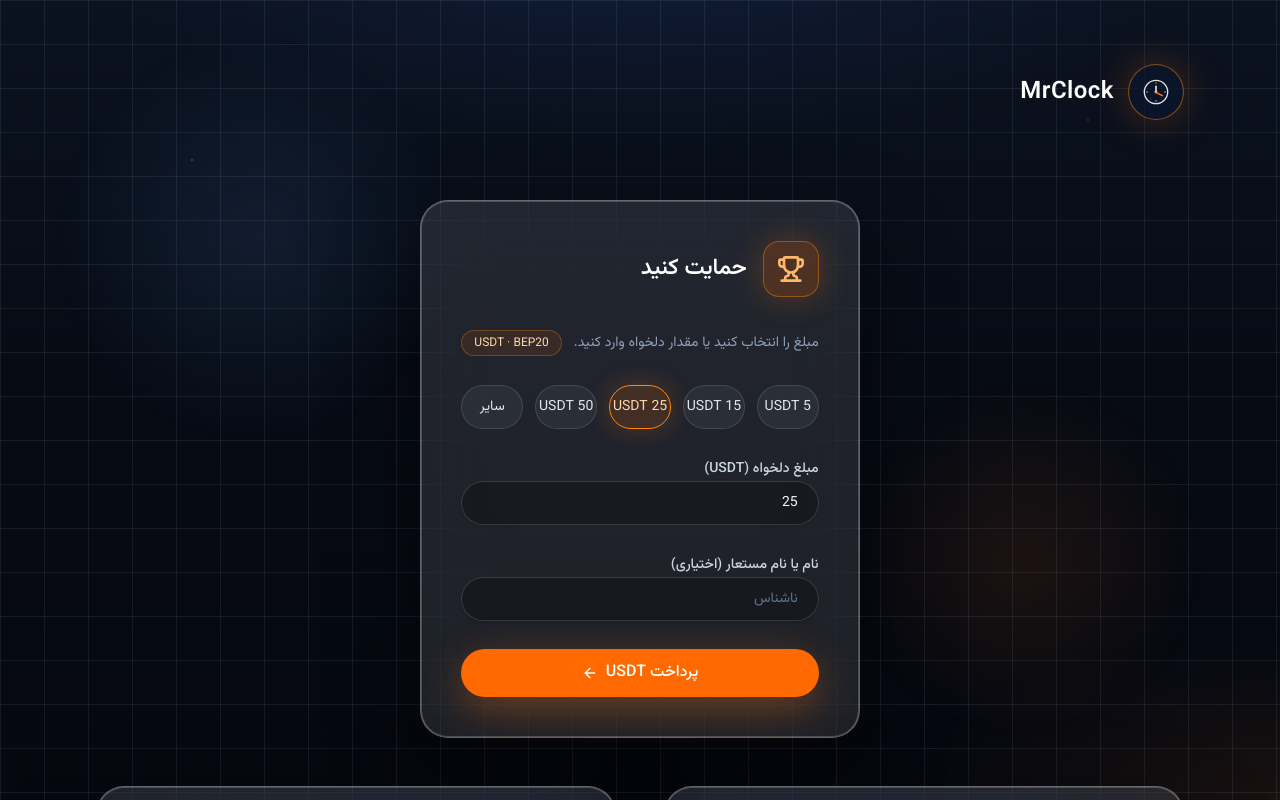
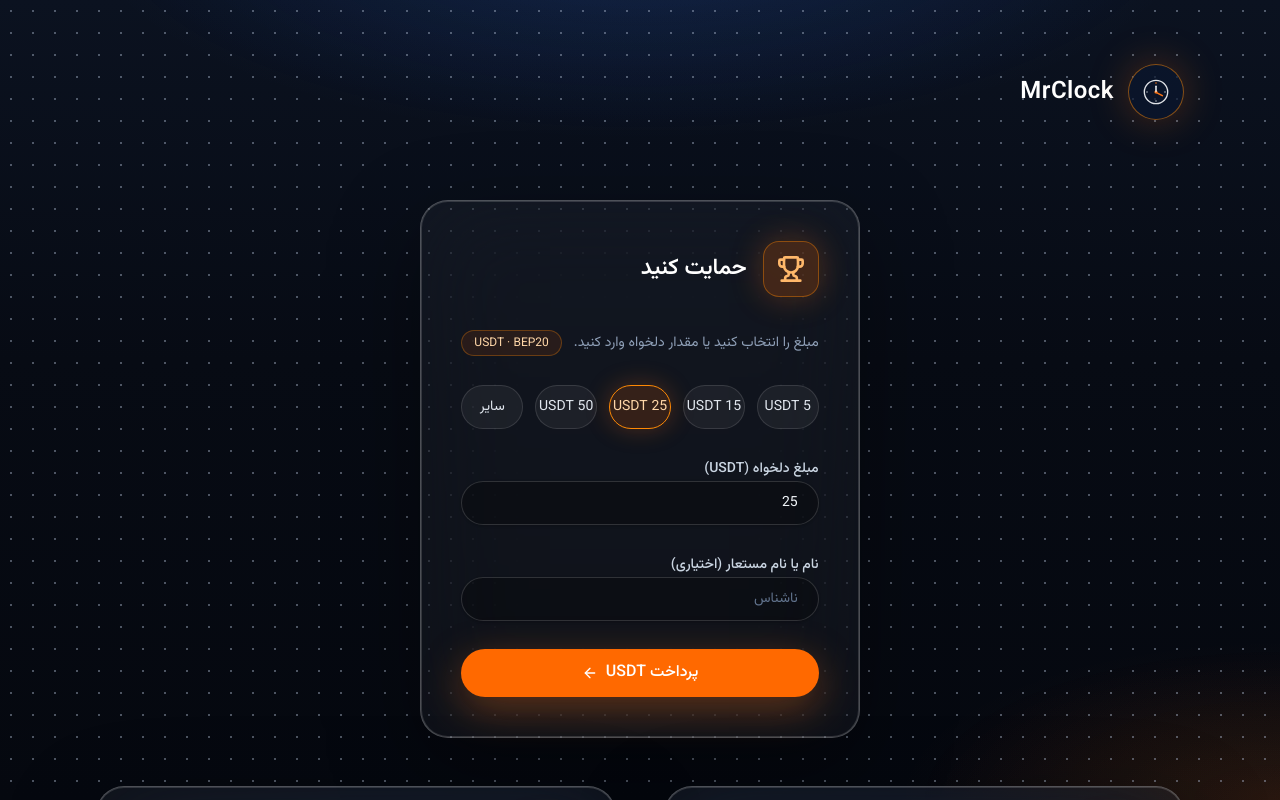
Before and after one commit to Mrclocks/DonatePage, a Next.js app: page / in a window 1280 px wide. Shown: the top 800 px of the page. Built offline with nearby package versions, Linux system fonts and the light colour scheme; no server answers; the database is empty.

Commit message:
Make glass cards more transparent with dotted night background
Lower card fill opacity so the backdrop shows through, and replace
the grid overlay with a simple dotted pattern.

Co-authored-by: Mr.Clock <Mrclocks@users.noreply.github.com>

```diff
--- a/src/app/globals.css
+++ b/src/app/globals.css
@@ -32,35 +32,24 @@ body {
   background-attachment: fixed;
 }
 
-/* Simple night network / grid pattern */
+/* Simple night dotted pattern */
 body::before {
   content: "";
   pointer-events: none;
   position: fixed;
   inset: 0;
   z-index: 0;
-  opacity: 0.75;
+  opacity: 0.9;
   background-image:
-    linear-gradient(rgba(148, 163, 184, 0.16) 1px, transparent 1px),
-    linear-gradient(90deg, rgba(148, 163, 184, 0.16) 1px, transparent 1px),
-    radial-gradient(circle at 20% 30%, rgba(96, 165, 250, 0.14), transparent 18%),
-    radial-gradient(circle at 80% 70%, rgba(249, 115, 22, 0.12), transparent 16%);
-  background-size: 44px 44px, 44px 44px, 100% 100%, 100% 100%;
+    radial-gradient(circle, rgba(186, 198, 220, 0.45) 1.1px, transparent 1.35px),
+    radial-gradient(ellipse 80% 50% at 50% -10%, rgba(56, 120, 255, 0.1), transparent 55%),
+    radial-gradient(ellipse 60% 40% at 100% 100%, rgba(249, 115, 22, 0.08), transparent 50%);
+  background-size: 22px 22px, 100% 100%, 100% 100%;
+  background-position: 0 0, center, center;
 }
 
 body::after {
-  content: "";
-  pointer-events: none;
-  position: fixed;
-  inset: 0;
-  z-index: 0;
-  opacity: 0.35;
-  background-image:
-    radial-gradient(circle at 15% 20%, rgba(255, 255, 255, 0.35) 0 1px, transparent 2px),
-    radial-gradient(circle at 65% 35%, rgba(255, 255, 255, 0.25) 0 1px, transparent 2px),
-    radial-gradient(circle at 40% 75%, rgba(255, 255, 255, 0.2) 0 1px, transparent 2px),
-    radial-gradient(circle at 85% 15%, rgba(255, 255, 255, 0.22) 0 1px, transparent 2px);
-  background-size: 100% 100%;
+  content: none;
 }
 
 body > * {
--- a/src/components/glass-card.tsx
+++ b/src/components/glass-card.tsx
@@ -14,9 +14,9 @@ export function GlassCard({
   return (
     <section
       className={cn(
-        "rounded-[28px] border border-white/30 bg-white/[0.14] p-8 shadow-[0_30px_90px_rgba(0,0,0,0.45)] backdrop-blur-[40px] md:p-10",
-        "ring-1 ring-inset ring-white/20",
-        "supports-[backdrop-filter]:bg-white/[0.1]",
+        "rounded-[28px] border border-white/25 bg-white/[0.06] p-8 shadow-[0_30px_90px_rgba(0,0,0,0.35)] backdrop-blur-[48px] md:p-10",
+        "ring-1 ring-inset ring-white/15",
+        "supports-[backdrop-filter]:bg-white/[0.04]",
         className,
       )}
     >
```
